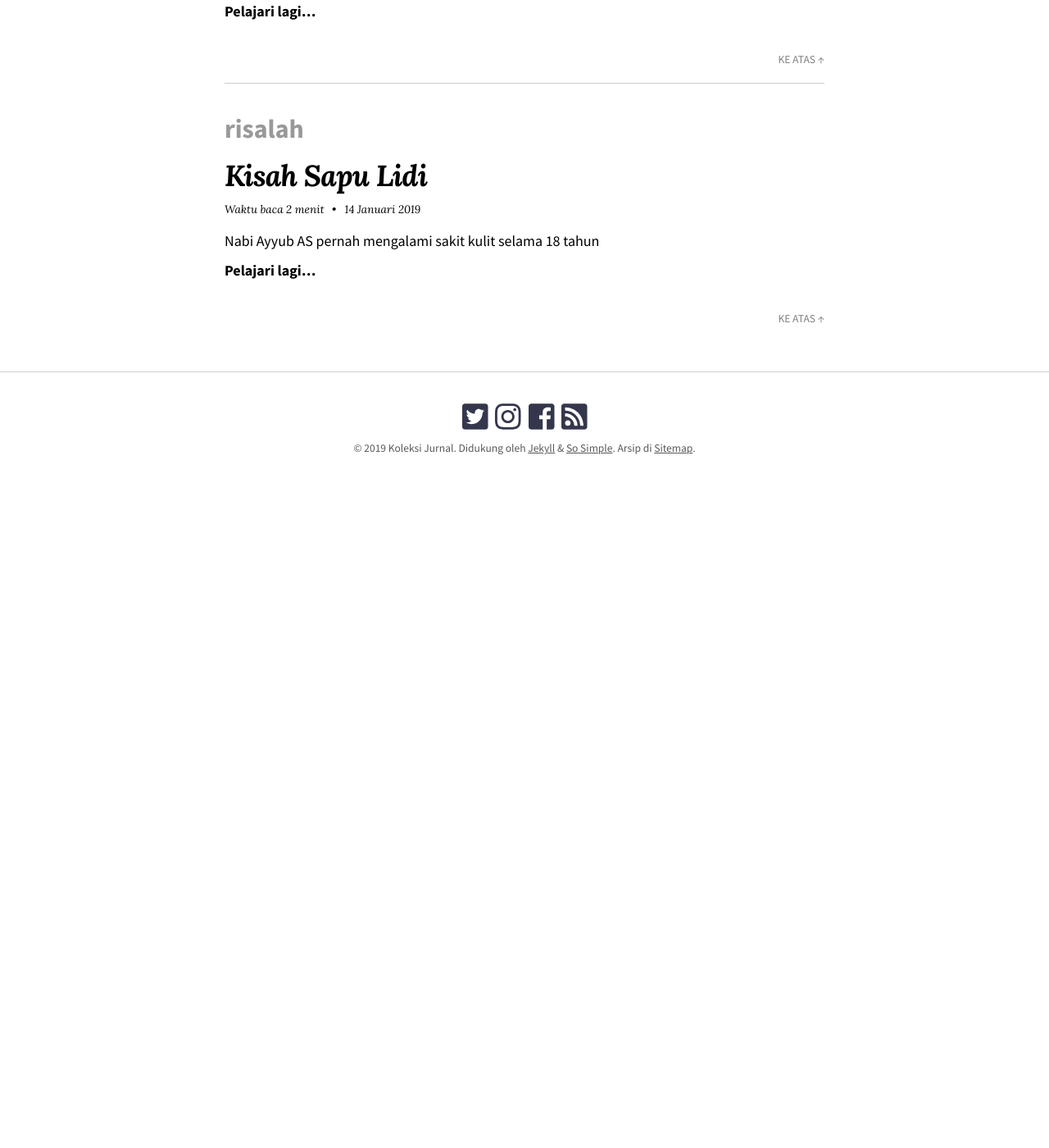
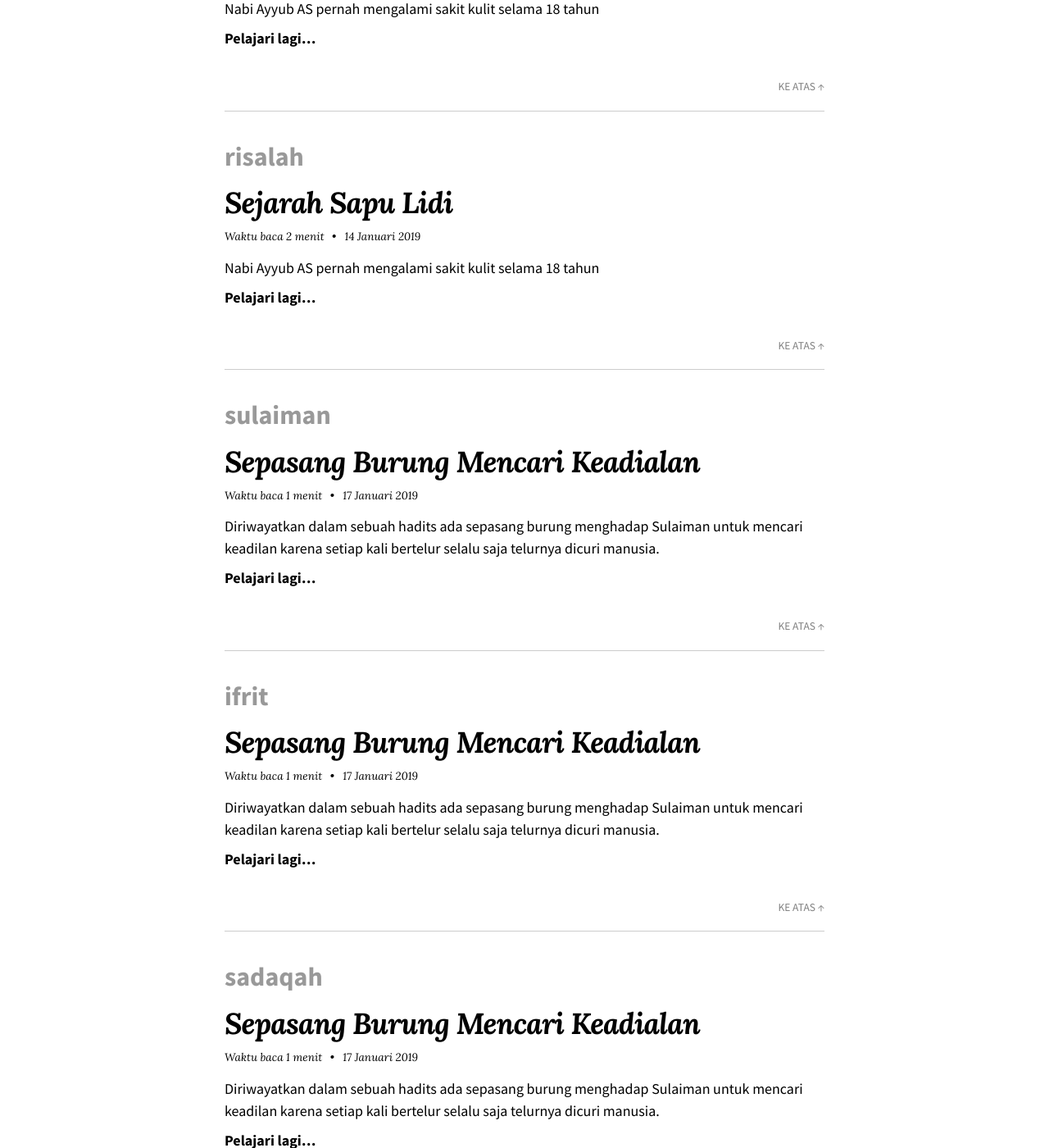
Before and after one commit to mdroyyan/mdroyyan.github.io, a Jekyll site: the page built from tags.md, in a window 1280 px wide and 1400 px high, scrolled down 19265 px. Shown: the whole window at 82% size. Built offline with Jekyll 4.4.1, drawn with Linux system fonts in a browser that asks for light colours; nearby versions of some CDN libraries; before the commit the page ends 19895 px from its top, so only the background shows below that; some of the changed text lies outside the part shown.

Commit message:
ahli shodaqoh, revisi sapu lidi

```diff
--- a/_posts/2019-01-14-kisa-sapu-lidi.md
+++ b/_posts/2019-01-14-sejarah-sapu-lidi.md
@@ -1,5 +1,5 @@
 ---
-title: "Kisah Sapu Lidi"
+title: "Sejarah Sapu Lidi"
 excerpt: "Nabi Ayyub AS pernah mengalami sakit kulit selama 18 tahun"
 categories:
   - kisah
--- /dev/null
+++ b/_posts/2019-01-17-sepasang-burung-mencari-keadilan.md
@@ -0,0 +1,33 @@
+---
+title: "Sepasang Burung Mencari Keadialan"
+excerpt: "Diriwayatkan dalam sebuah hadits ada sepasang burung menghadap Sulaiman untuk mencari keadilan karena setiap kali bertelur selalu saja telurnya dicuri manusia."
+categories:
+  - Kisah
+tags:
+  - sulaiman
+  - ifrit
+  - sadaqah
+  - burung
+---
+
+Alkisah ada tokoh yang istimewa bernama Sulaiman AS. Dia adalah nabi dan sekaligus raja yang tidak hanya memerintah umat manusia, tetapi juga memerintah umat hewan dan binatang.
+
+Diriwayatkan dalam sebuah hadits ada sepasang burung menghadap Sulaiman untuk mencari keadilan karena setiap kali bertelur selalu saja telurnya dicuri manusia. Hal itu terjadi secara berulang-ulang hingga sepasang burung itu gagal menetaskan anak-anak.
+
+Segera setelah menerima aduan itu, Sulaiman menyuruh anggota pasukan jin paling elit bernama Ifrit untuk mengamankan pohon tempat sepasang burung itu bertelor. Tentu saja orang yang akan memanjat pohon itu untuk mengambil telor akan dijegal oleh Ifrit. Betapa ketat pengamanan pohon itu.
+
+Orang yang biasanya mencuri telur burung itu di pagi hari sudah bersiap-siap untuk berangkat ke arah pohon. Namun langkahnya tertunda karena ada tamu yang ternyata adalah pengemis yang meminta makanan. Jatah sarapan pagi miliknya diberikannya kepada pengemis itu dan dia rela menahan lapar demi membantu orang yang sedang susah. Maka Allah mengutus malaikat untuk melindunginya.
+
+Ketika orang itu akan memanjat pohon, tangga yang diinjaknya akan dijatuhkan oleh Ifrit tapi ditahan oleh malaikat hingga tidak jadi jatuh. Ifrit membentak:
+
+"*Siapa kau? Berani halangi tugasku. Aku utusan Nabi Sulaiman!.*"
+
+Malaikat menjawab: "*Kalau kau utusan Sulaiman, aku utusan Tuhannya Sulaiman yang bertugas melindungi ahli sadaqah. Kau mau apa?.*"
+
+Dibentak begitu Ifrit langsung lari lalu pulang. Pada saat menghadap Sulaiman AS, Ifrit mengaku gagal jalankan tugas karena dihadang oleh malaikat yang melindungi ahli sadaqah.
+
+Ada beberapa hal yang bisa diambil sebagai pelajaran dari cerita di atas sbb:
+1. Sadaqah yang diberikan kepada orang yang susah, atas kehendak Allah, dapat merubah takdir yang semula buruk menjadi baik.
+2. Dari cerita di atas, orang yang gagal faham akan menyimpulkan bahwa kalau mau mencuri maka sadaqah dulu supaya aman. Itu namanya hoax.
+
+*Wallahu A'lamu Bisshawàb*
```
